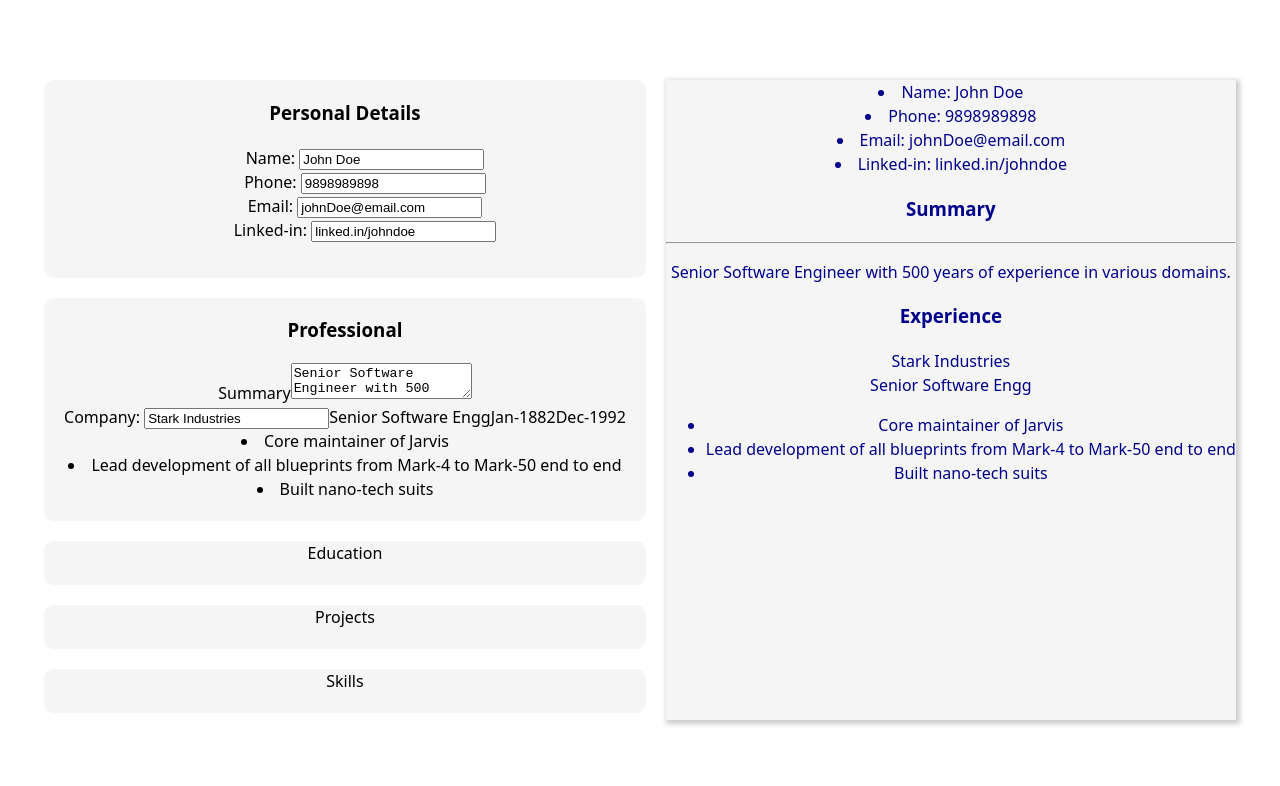
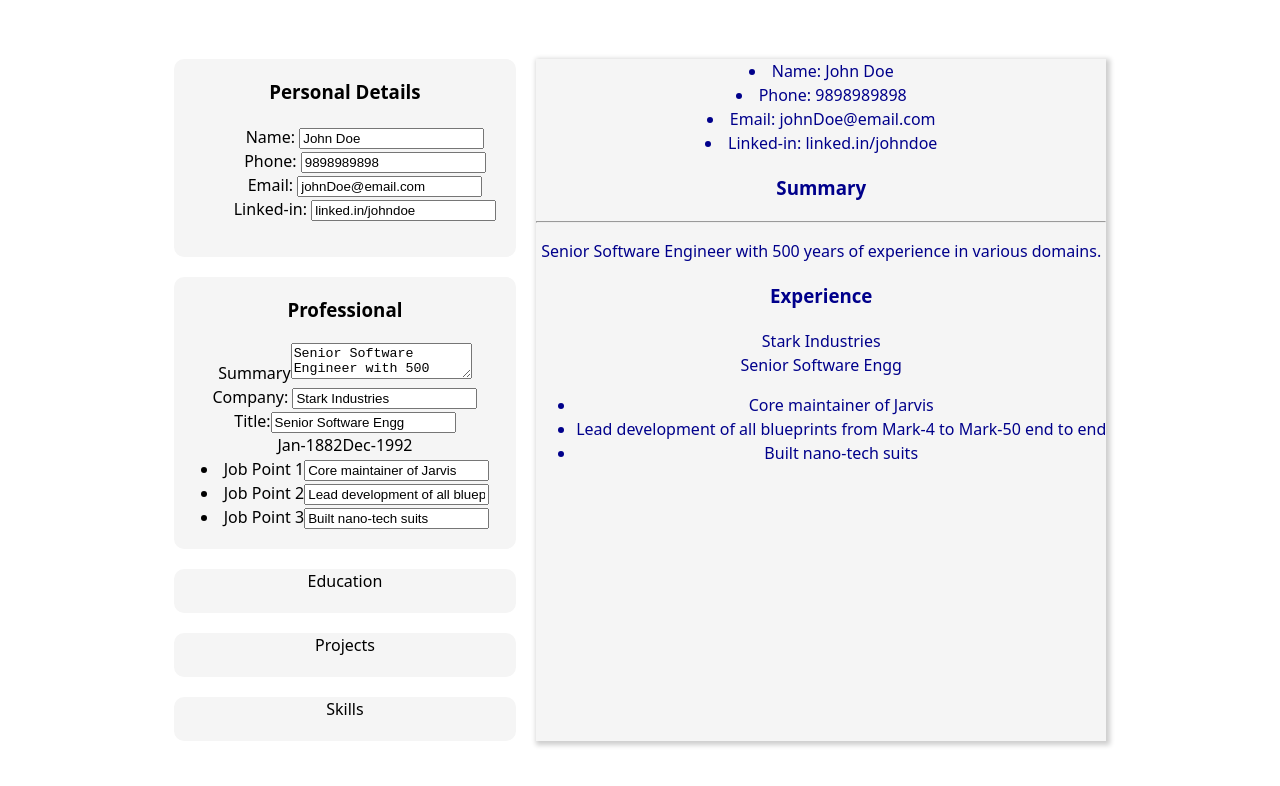
Before and after one commit to fromscode/cv-app, a React (Vite) app: page / in a window 1280 px wide. Shown: the top 786 px of the page. Built offline with nearby package versions, Linux system fonts and the light colour scheme.

Commit message:
Add logic to title and job points (wip)

```diff
--- a/src/App.jsx
+++ b/src/App.jsx
@@ -20,10 +20,11 @@ function App() {
   }
 
   function handleProfessional(key, value, id) {
-    if (key === "summary") {
+    switch (key) {
+      case "summary":
         setProffesional({ ...professional, summary: value });
-    }
-    if (key === "company") {
+        break;
+      case "company": {
         const newObj = { ...professional };
         newObj.jobs = newObj.jobs.map((job) => {
           if (job.id !== id) return job;
@@ -33,6 +34,32 @@ function App() {
           }
         });
         setProffesional(newObj);
+        break;
+      }
+      case "title": {
+        const newObj = { ...professional };
+        newObj.jobs = newObj.jobs.map((job) => {
+          if (job.id !== id) return job;
+          else {
+            job.jobTitle = value;
+            return job;
+          }
+        });
+        setProffesional(newObj);
+        break;
+      }
+      case "point": {
+        const newObj = { ...professional };
+        newObj.jobs = newObj.jobs.map((job) => {
+          if (job.id !== id) return job;
+          else {
+            job.jobTitle = value;
+            return job;
+          }
+        });
+        setProffesional(newObj);
+        break;
+      }
     }
   }
 
--- a/src/components/CV.jsx
+++ b/src/components/CV.jsx
@@ -34,7 +34,7 @@ function JobList({ jobs }) {
             <div className="jobTitle">{job.jobTitle}</div>
             <ul>
               {job.jobPoints.map((jobPoint) => (
-                <li>{jobPoint}</li>
+                <li>{jobPoint.point}</li>
               ))}
             </ul>
           </div>
--- a/src/components/Professional.jsx
+++ b/src/components/Professional.jsx
@@ -2,13 +2,22 @@ function JobList({ jobs, onChange }) {
   return jobs.map((job) => {
     return (
       <div className="job" key={job.id}>
+        <div>
           Company:{" "}
           <input
             type="text"
             value={job.companyName}
             onChange={(e) => onChange("company", e.target.value, job.id)}
           />
-        {job.jobTitle}
+        </div>
+        <div>
+          Title:
+          <input
+            type="text"
+            value={job.jobTitle}
+            onChange={(e) => onChange("title", e.target.value, job.id)}
+          />
+        </div>
         {job.startDate}
         {job.endDate}
         <JobPoints jobPoints={job.jobPoints} />
@@ -17,8 +26,18 @@ function JobList({ jobs, onChange }) {
   });
 }
 
-function JobPoints({ jobPoints }) {
-  return jobPoints.map((jobPoint) => <li>{jobPoint}</li>);
+function JobPoints({ jobPoints, onChange }) {
+  console.log("points" + jobPoints);
+  return jobPoints.map((jobPoint, index) => (
+    <li key={jobPoint.id}>
+      <span>Job Point {index + 1}</span>
+      <input
+        type="text"
+        value={jobPoint.point}
+        onChange={(e) => onChange("point", e.target.value, jobPoint.id)}
+      />
+    </li>
+  ));
 }
 
 function Summary({ summary, onChange }) {
--- a/src/data/ProfessionalObj.js
+++ b/src/data/ProfessionalObj.js
@@ -9,9 +9,13 @@ const ProfessionalObj = {
       startDate: "Jan-1882",
       endDate: "Dec-1992",
       jobPoints: [
-        "Core maintainer of Jarvis",
-        "Lead development of all blueprints from Mark-4 to Mark-50 end to end",
-        "Built nano-tech suits",
+        { id: crypto.randomUUID(), point: "Core maintainer of Jarvis" },
+        {
+          id: crypto.randomUUID(),
+          point:
+            "Lead development of all blueprints from Mark-4 to Mark-50 end to end",
+        },
+        { id: crypto.randomUUID, point: "Built nano-tech suits" },
       ],
     },
   ],
```
Lines whose indentation alone changed are shown as unchanged.
